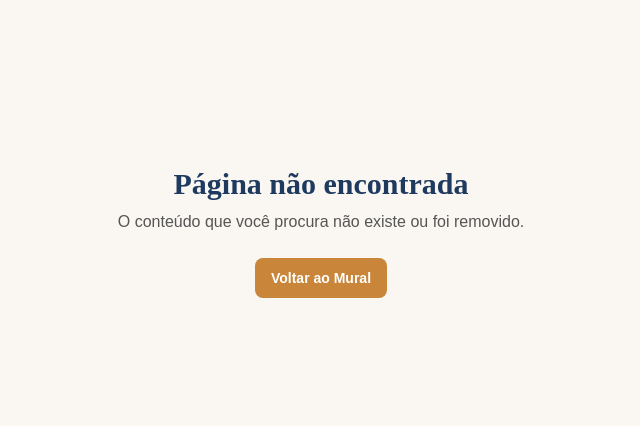
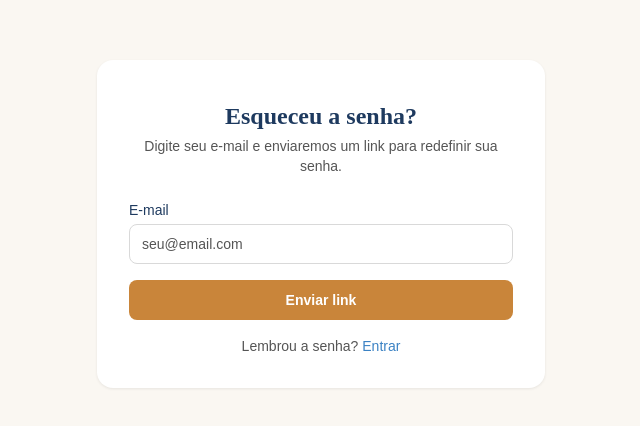
Before and after one commit to josevilanir/mural-de-oracao, a Next.js app: page /forgot-password in a window 1280 px wide. Before the commit this address had no page. Shown: the part 176-602 px from the top of the page, without its empty margins (319-959 px from the left). Built offline with nearby package versions, Linux system fonts and the light colour scheme; no server answers.

Commit message:
feat: add forgot-password, reset-password, and verify-email pages
- Add 'Esqueceu a senha?' link on login page

```diff
--- /dev/null
+++ b/app/forgot-password/page.tsx
@@ -0,0 +1,78 @@
+"use client";
+
+import { useState } from "react";
+import { forgotPasswordAction } from "@/app/actions/user/password-reset";
+import { Button } from "@/components/ui/button";
+import Link from "next/link";
+
+export default function ForgotPasswordPage() {
+  const [email, setEmail] = useState("");
+  const [status, setStatus] = useState<"idle" | "loading" | "done">("idle");
+  const [error, setError] = useState<string | null>(null);
+
+  async function handleSubmit(e: React.FormEvent) {
+    e.preventDefault();
+    setError(null);
+    setStatus("loading");
+    const result = await forgotPasswordAction(email);
+    if (!result.success) {
+      setError(result.error ?? "Erro ao enviar e-mail.");
+      setStatus("idle");
+    } else {
+      setStatus("done");
+    }
+  }
+
+  return (
+    <div className="min-h-screen bg-cream flex items-center justify-center p-4">
+      <div className="bg-card rounded-xl shadow-sm p-8 w-full max-w-md">
+        <div className="text-center mb-6">
+          <h1 className="font-display text-2xl font-bold text-navy mt-2">Esqueceu a senha?</h1>
+          <p className="text-sm text-gray-text mt-1">
+            Digite seu e-mail e enviaremos um link para redefinir sua senha.
+          </p>
+        </div>
+
+        {status === "done" ? (
+          <div className="text-center py-4">
+            <p className="text-sm text-gray-text">
+              Se este e-mail estiver cadastrado, você receberá as instruções em breve.
+            </p>
+            <Link href="/login" className="mt-4 inline-block text-blue-main hover:underline text-sm font-medium">
+              Voltar ao login
+            </Link>
+          </div>
+        ) : (
+          <form onSubmit={handleSubmit} className="flex flex-col gap-4">
+            <div>
+              <label className="block text-sm font-medium text-navy mb-1">E-mail</label>
+              <input
+                type="email"
+                value={email}
+                onChange={(e) => setEmail(e.target.value)}
+                placeholder="seu@email.com"
+                required
+                className="w-full h-10 px-3 rounded-md border border-gray-med text-sm text-navy placeholder:text-gray-text focus:outline-none focus:ring-2 focus:ring-gold-warm"
+              />
+            </div>
+
+            {error && (
+              <p className="text-red-500 text-sm bg-red-50 rounded p-2">{error}</p>
+            )}
+
+            <Button type="submit" variant="primary" disabled={status === "loading"} className="w-full">
+              {status === "loading" ? "Enviando..." : "Enviar link"}
+            </Button>
+          </form>
+        )}
+
+        <p className="text-center text-sm text-gray-text mt-4">
+          Lembrou a senha?{" "}
+          <Link href="/login" className="text-blue-main hover:underline font-medium">
+            Entrar
+          </Link>
+        </p>
+      </div>
+    </div>
+  );
+}
--- a/app/login/page.tsx
+++ b/app/login/page.tsx
@@ -83,7 +83,12 @@ function LoginForm() {
         </div>
 
         <div>
-          <label className="block text-sm font-medium text-navy mb-1">Senha</label>
+          <div className="flex items-center justify-between mb-1">
+            <label className="block text-sm font-medium text-navy">Senha</label>
+            <Link href="/forgot-password" className="text-xs text-blue-main hover:underline">
+              Esqueceu a senha?
+            </Link>
+          </div>
           <input
             {...register("password")}
             type="password"
--- /dev/null
+++ b/app/reset-password/page.tsx
@@ -0,0 +1,116 @@
+"use client";
+
+import { Suspense, useState } from "react";
+import { useSearchParams, useRouter } from "next/navigation";
+import { resetPasswordAction } from "@/app/actions/user/password-reset";
+import { Button } from "@/components/ui/button";
+import Link from "next/link";
+
+function ResetPasswordForm() {
+  const searchParams = useSearchParams();
+  const router = useRouter();
+  const token = searchParams.get("token") ?? "";
+
+  const [password, setPassword] = useState("");
+  const [confirm, setConfirm] = useState("");
+  const [status, setStatus] = useState<"idle" | "loading" | "done">("idle");
+  const [error, setError] = useState<string | null>(null);
+
+  if (!token) {
+    return (
+      <div className="text-center py-4">
+        <p className="text-sm text-red-500">Link inválido ou expirado.</p>
+        <Link href="/forgot-password" className="mt-4 inline-block text-blue-main hover:underline text-sm font-medium">
+          Solicitar novo link
+        </Link>
+      </div>
+    );
+  }
+
+  async function handleSubmit(e: React.FormEvent) {
+    e.preventDefault();
+    setError(null);
+    if (password !== confirm) {
+      setError("As senhas não coincidem.");
+      return;
+    }
+    setStatus("loading");
+    const result = await resetPasswordAction(token, password);
+    if (!result.success) {
+      setError(result.error ?? "Erro ao redefinir senha.");
+      setStatus("idle");
+    } else {
+      setStatus("done");
+      setTimeout(() => router.push("/login"), 2000);
+    }
+  }
+
+  if (status === "done") {
+    return (
+      <div className="text-center py-4">
+        <p className="text-sm text-gray-text">Senha redefinida com sucesso! Redirecionando...</p>
+      </div>
+    );
+  }
+
+  return (
+    <form onSubmit={handleSubmit} className="flex flex-col gap-4">
+      <div>
+        <label className="block text-sm font-medium text-navy mb-1">Nova senha</label>
+        <input
+          type="password"
+          value={password}
+          onChange={(e) => setPassword(e.target.value)}
+          placeholder="••••••••"
+          required
+          minLength={6}
+          className="w-full h-10 px-3 rounded-md border border-gray-med text-sm text-navy placeholder:text-gray-text focus:outline-none focus:ring-2 focus:ring-gold-warm"
+        />
+      </div>
+
+      <div>
+        <label className="block text-sm font-medium text-navy mb-1">Confirmar senha</label>
+        <input
+          type="password"
+          value={confirm}
+          onChange={(e) => setConfirm(e.target.value)}
+          placeholder="••••••••"
+          required
+          minLength={6}
+          className="w-full h-10 px-3 rounded-md border border-gray-med text-sm text-navy placeholder:text-gray-text focus:outline-none focus:ring-2 focus:ring-gold-warm"
+        />
+      </div>
+
+      {error && (
+        <p className="text-red-500 text-sm bg-red-50 rounded p-2">{error}</p>
+      )}
+
+      <Button type="submit" variant="primary" disabled={status === "loading"} className="w-full">
+        {status === "loading" ? "Salvando..." : "Redefinir senha"}
+      </Button>
+    </form>
+  );
+}
+
+export default function ResetPasswordPage() {
+  return (
+    <div className="min-h-screen bg-cream flex items-center justify-center p-4">
+      <div className="bg-card rounded-xl shadow-sm p-8 w-full max-w-md">
+        <div className="text-center mb-6">
+          <h1 className="font-display text-2xl font-bold text-navy mt-2">Redefinir senha</h1>
+          <p className="text-sm text-gray-text mt-1">Digite sua nova senha abaixo.</p>
+        </div>
+
+        <Suspense fallback={<div className="h-32" />}>
+          <ResetPasswordForm />
+        </Suspense>
+
+        <p className="text-center text-sm text-gray-text mt-4">
+          <Link href="/login" className="text-blue-main hover:underline font-medium">
+            Voltar ao login
+          </Link>
+        </p>
+      </div>
+    </div>
+  );
+}
--- /dev/null
+++ b/app/verify-email/page.tsx
@@ -0,0 +1,36 @@
+import { verifyEmailAction } from "@/app/actions/user/verify-email";
+import Link from "next/link";
+
+interface Props {
+  searchParams: Promise<{ token?: string }>;
+}
+
+export default async function VerifyEmailPage({ searchParams }: Props) {
+  const { token } = await searchParams;
+
+  if (!token) {
+    return <Result ok={false} message="Link inválido." />;
+  }
+
+  const result = await verifyEmailAction(token);
+
+  if (!result.success) {
+    return <Result ok={false} message={result.error ?? "Link inválido ou expirado."} />;
+  }
+
+  return <Result ok={true} message="E-mail confirmado com sucesso!" />;
+}
+
+function Result({ ok, message }: { ok: boolean; message: string }) {
+  return (
+    <div className="min-h-screen bg-cream flex items-center justify-center p-4">
+      <div className="bg-card rounded-xl shadow-sm p-8 w-full max-w-md text-center flex flex-col items-center gap-4">
+        <span className="text-5xl">{ok ? "✅" : "❌"}</span>
+        <p className={`text-sm font-medium ${ok ? "text-navy" : "text-red-500"}`}>{message}</p>
+        <Link href={ok ? "/" : "/login"} className="text-blue-main hover:underline text-sm font-medium">
+          {ok ? "Ir para o mural" : "Voltar ao login"}
+        </Link>
+      </div>
+    </div>
+  );
+}
```
